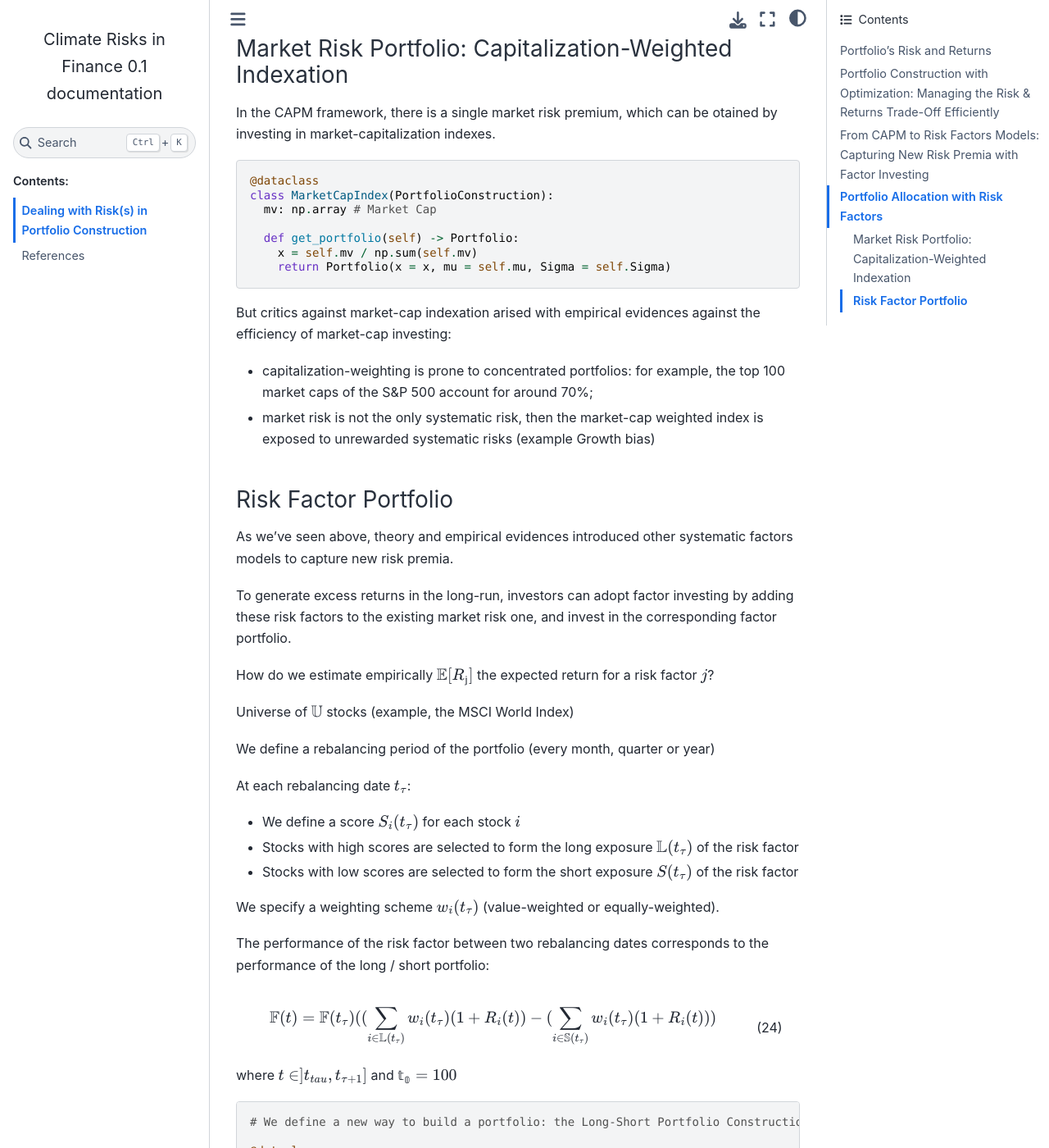
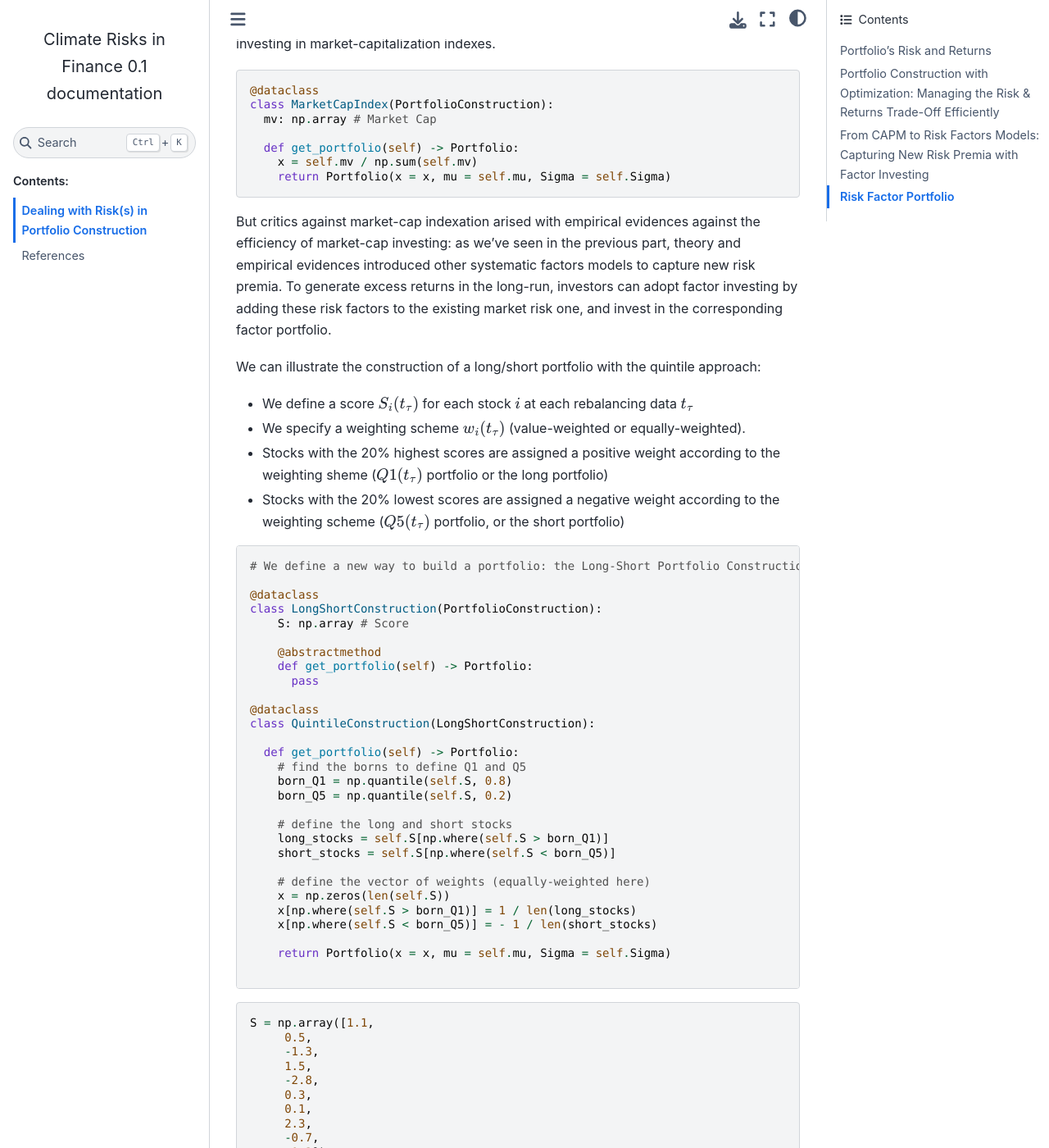
Before and after one commit to tlorans/ClimateRisks, a Sphinx documentation site: the page built from docs/source/dealingwithrisk.md, in a window 1280 px wide and 1400 px high, scrolled down 12076 px. Shown: the whole window at 82% size. Built offline with Sphinx 7.4.7 and the Sphinx Book theme 1.1.4, drawn with Linux system fonts in a browser that asks for light colours; cross-references to code outside the pages are shown as plain code; some of the changed text lies outside the part shown.

Commit message:
long short portfolio ok

````diff
--- a/docs/source/dealingwithrisk.md
+++ b/docs/source/dealingwithrisk.md
@@ -466,12 +466,9 @@ And $\alpha$ reappeared again...
 ```Python
 # to be done: download the FF factors and estimate betas for a handful of stocks
 ```
-## Portfolio Allocation with Risk Factors
+## Risk Factor Portfolio
 
 As investors are compensated for taking systematic risk(s), they can look for gaining exposure to these risks with a Risk Factor Portfolio. We'll see how long/short risk factor portfolio can be built.
-
-### Market Risk Portfolio: Capitalization-Weighted Indexation
-
 
 In the CAPM framework, there is a single market risk premium, which can be otained by investing in market-capitalization indexes.
 
@@ -485,40 +482,14 @@ class MarketCapIndex(PortfolioConstruction):
     return Portfolio(x = x, mu = self.mu, Sigma = self.Sigma)
 
 ```
-But critics against market-cap indexation arised with empirical evidences against the efficiency of market-cap investing:
-- capitalization-weighting is prone to concentrated portfolios: for example, the top 100 market caps of the S&P 500 account for around 70%;
-- market risk is not the only systematic risk, then the market-cap weighted index is exposed to unrewarded systematic risks (example Growth bias)
+But critics against market-cap indexation arised with empirical evidences against the efficiency of market-cap investing: as we've seen in the previous part, theory and empirical evidences introduced other systematic factors models to capture new risk premia. To generate excess returns in the long-run, investors can adopt factor investing by adding these risk factors to the existing market risk one, and invest in the corresponding factor portfolio.
 
-### Risk Factor Portfolio
+We can illustrate the construction of a long/short portfolio with the quintile approach:
+- We define a score $S_i(t_{\tau})$ for each stock $i$ at each rebalancing data $t_{\tau}$
+- We specify a weighting scheme $w_i(t_{\tau})$ (value-weighted or equally-weighted).
+- Stocks with the 20\% highest scores are assigned a positive weight according to the weighting sheme ($Q1(t_{\tau})$ portfolio or the long portfolio)
+- Stocks with the 20% lowest scores are assigned a negative weight according to the weighting scheme ($Q5(t_{\tau})$ portfolio, or the short portfolio)
 
-As we've seen above, theory and empirical evidences introduced other systematic factors models to capture new risk premia.
-
-To generate excess returns in the long-run, investors can adopt factor investing by adding these risk factors to the existing market risk one, and invest in the corresponding factor portfolio.
-
-How do we estimate empirically $\mathbb{E}[R_{\mathbb{j}}]$ the expected return for a risk factor $j$?
-
-Universe of $\mathbb{U}$ stocks (example, the MSCI World Index)
-
-We define a rebalancing period of the portfolio (every month, quarter or year)
-
-At each rebalancing date $t_{\tau}$:
-- We define a score $S_i(t_{\tau})$ for each stock $i$
-- Stocks with high scores are selected to form the long exposure $\mathbb{L}(t_{\tau})$ of the risk factor
-- Stocks with low scores are selected to form the short exposure $S(t_{\tau})$ of the risk factor
-
-We specify a weighting scheme $w_i(t_{\tau})$ (value-weighted or equally-weighted).
-
-The performance of the risk factor between two rebalancing dates corresponds to the performance of the long / short portfolio:
-
-\begin{equation}
-\mathbb{F}(t) = \mathbb{F}(t_{\tau}) (
-  (\sum_{i \in \mathbb{L}(t_{\tau})}w_i(t_{\tau})(1 + R_i(t))
-  -
-  (\sum_{i \in \mathbb{S}(t_{\tau})}w_i(t_{\tau})(1 + R_i(t))
-)
-\end{equation}
-
-where $t \in ]t_{tau}, t_{\tau+1}]$ and $\mathbb{t_0} = 100$
 
 ```Python
 # We define a new way to build a portfolio: the Long-Short Portfolio Construction
````
Also changed, not shown: 7 other files.
